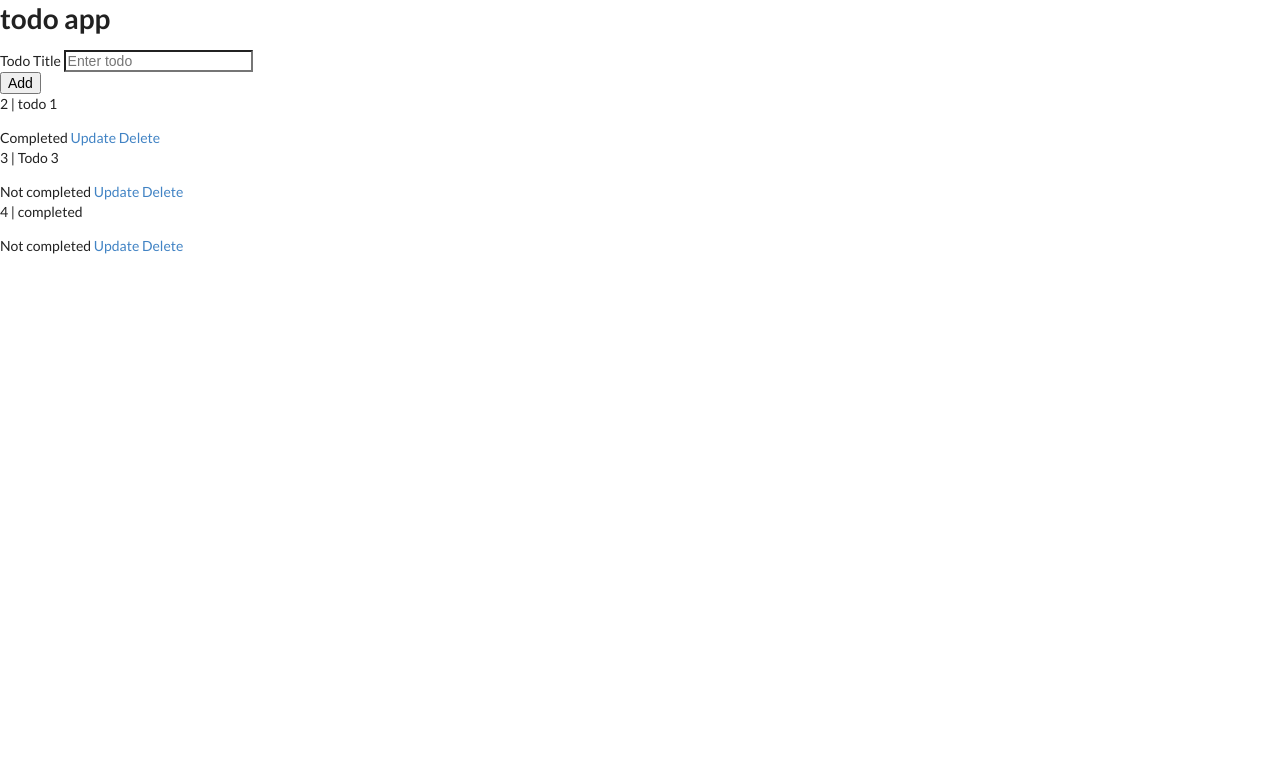
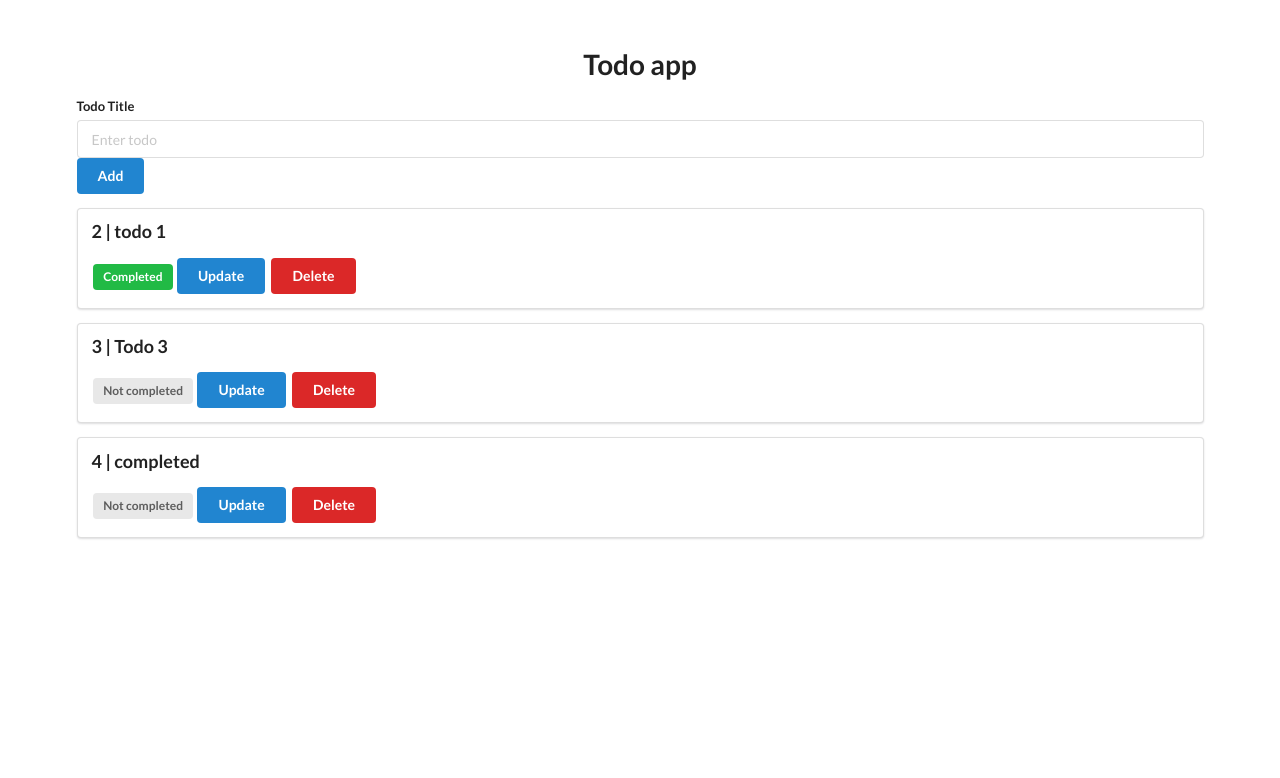
Before and after one commit to Barsu5489/Procrastination, a Flask app: page / in a window 1280 px wide. Shown: the top 778 px of the page. Before the commit the page ends 254 px from the top, so only its background shows below. Run offline with Flask 3, Linux system fonts and the light colour scheme; data comes from the database, SQL or seed files in the repository; both versions use the stored data as it was after the commit; some libraries are stand-ins or nearby versions.

Commit message:
simple flask

```diff
--- a/templates/base.html
+++ b/templates/base.html
@@ -14,27 +14,31 @@
     </head>
 
     <body>
-
-    <h1>todo app</h1>
-    <form action="/add" method="post">
-        <div>
+        <div  style = "margin-top:50px"  class="ui container">
+    <h1 class="ui center aligned header">Todo app</h1>
+    <form class="ui form" action="/add" method="post">
+        <div class = "field">
         <label for="title"> Todo Title</label>
         <input type="text" name="title" placeholder="Enter todo">
         <br>
-        <button type="submit">  Add </button>
+        <button class="ui blue button" type="submit">  Add </button>
         </div>
          </form>
          {% for todo in todo_list %}
-            <p> {{todo.id}} | {{todo.title}} </p>
+         <div class="ui segment">
+            <p class="ui big header"> {{todo.id}} | {{todo.title}} </p>
             {% if todo.complete == False %}
-            <span> Not completed </span>
+            <span class="ui gray label"> Not completed </span>
             {% else %}
-            <span> Completed </span>
+            <span class="ui green label"> Completed </span>
             {% endif %}
-            <a href="/update/{{todo.id}}"> Update</a>
-            <a href="/delete/{{todo.id}}"> Delete</a>
+            <a class="ui blue button" href="/update/{{todo.id}}"> Update</a>
+            <a class="ui red button" href="/delete/{{todo.id}}"> Delete</a>
+         </div>
+
 
          {% endfor %}
+        </div>
 
     </body>
 </html>
```
Also changed, not shown: README.md (added), instance/db.sqlite.
